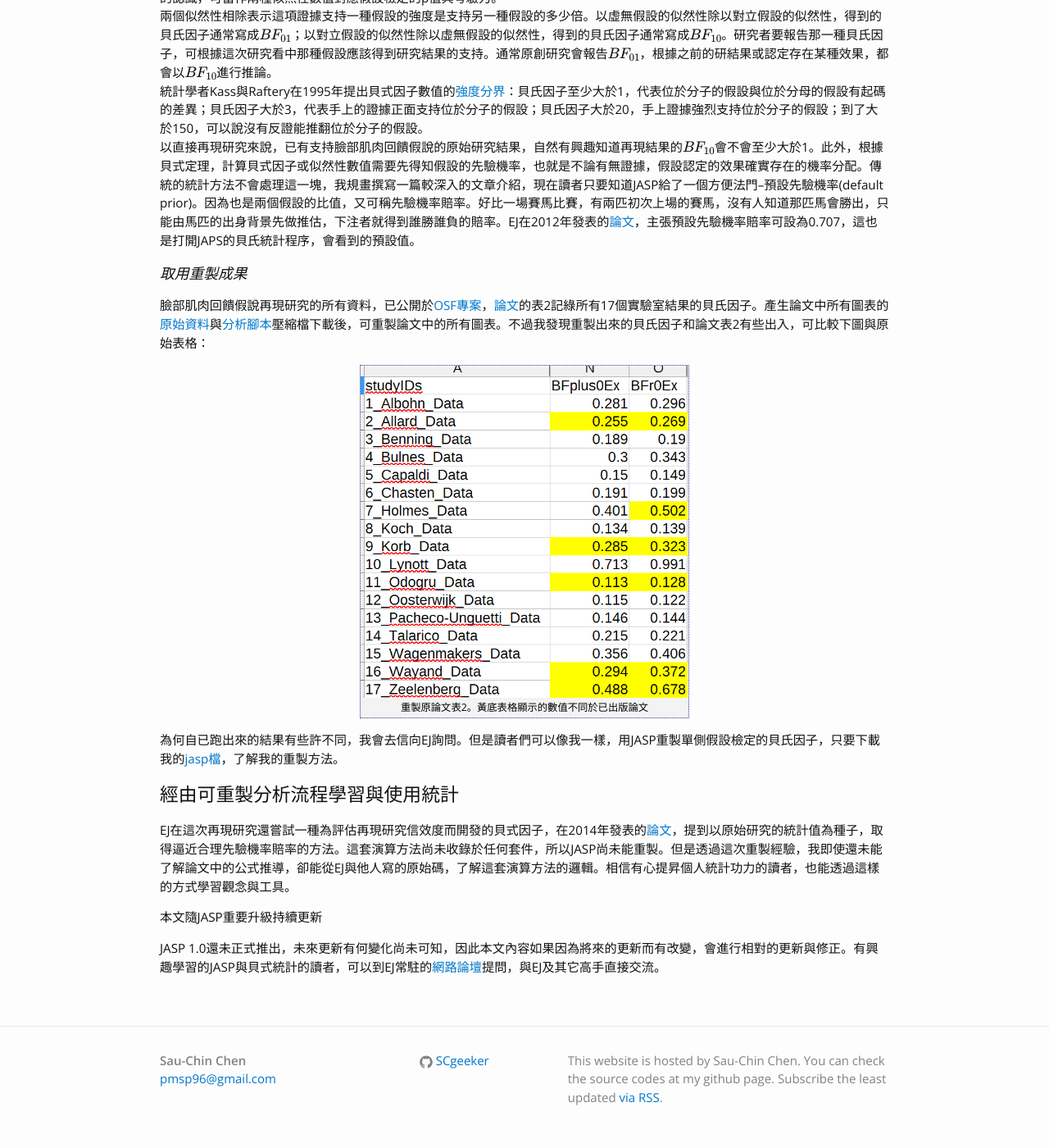
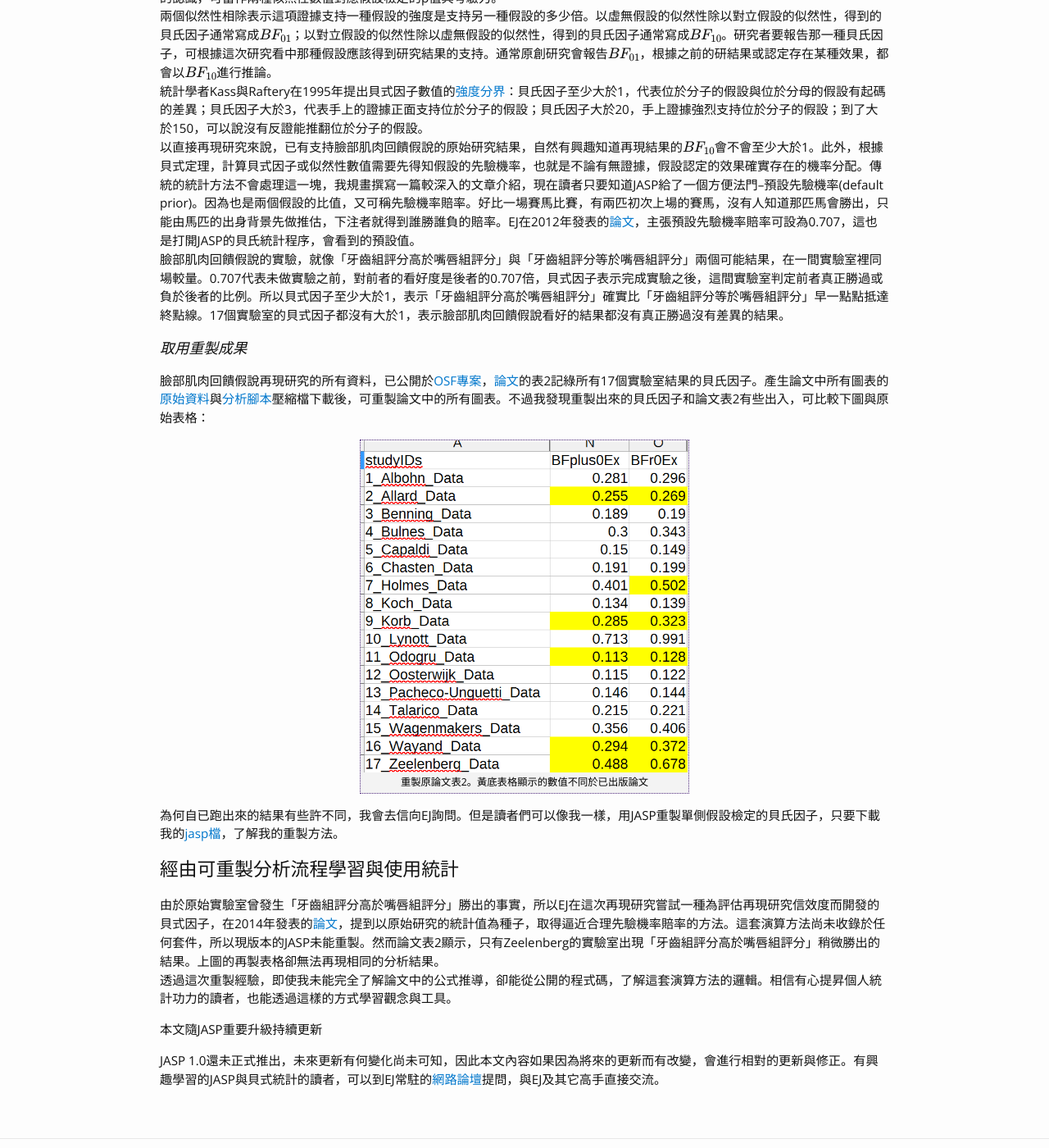
Before and after one commit to SCgeeker/SCgeeker.github.io, a Jekyll site: the page built from Text/text_2016007.md, in a window 1280 px wide and 1400 px high, scrolled down 880 px. Shown: the whole window at 82% size. Built offline with Jekyll 4.4.1, drawn with Linux system fonts in a browser that asks for light colours; formulas are drawn with MathJax 3; comment, search, counter and statistics services are not loaded.

Commit message:
Fix the typo and understanding in 2016007.

```diff
--- a/Text/text_2016007.md
+++ b/Text/text_2016007.md
@@ -21,7 +21,8 @@ JASP的下載與安裝與一般開源軟體完全相同，有windows，Mac與Lin
 貝式因子是一筆資料在兩個機率分配之內的似然性比值(likelihood ratio)。這兩個機率分配就是進行假設檢定時，分別代表虛無假設($$H_0$$)與對立假設($$H_1$$)的機率分配，似然性指一筆資料在某個假設為真的情況，支持這項假設的証據強度。如果對於似然性尚未有足夠的認識，可當作兩種似然性數值對應假設檢定的p值與考驗力。
 兩個似然性相除表示這項證據支持一種假設的強度是支持另一種假設的多少倍。以虛無假設的似然性除以對立假設的似然性，得到的貝氏因子通常寫成$$BF_{01}$$；以對立假設的似然性除以虛無假設的似然性，得到的貝氏因子通常寫成$$BF_{10}$$。研究者要報告那一種貝氏因子，可根據這次研究看中那種假設應該得到研究結果的支持。通常原創研究會報告$$BF_{01}$$，根據之前的研結果或認定存在某種效果，都會以$$BF_{10}$$進行推論。
 統計學者Kass與Raftery在1995年提出貝式因子數值的[強度分界][10]：貝氏因子至少大於1，代表位於分子的假設與位於分母的假設有起碼的差異；貝氏因子大於3，代表手上的證據正面支持位於分子的假設；貝氏因子大於20，手上證據強烈支持位於分子的假設；到了大於150，可以說沒有反證能推翻位於分子的假設。
-以直接再現研究來說，已有支持臉部肌肉回饋假說的原始研究結果，自然有興趣知道再現結果的$$BF_{10}$$會不會至少大於1。此外，根據貝式定理，計算貝式因子或似然性數值需要先得知假設的先驗機率，也就是不論有無證據，假設認定的效果確實存在的機率分配。傳統的統計方法不會處理這一塊，我規畫撰寫一篇較深入的文章介紹，現在讀者只要知道JASP給了一個方便法門–預設先驗機率(default prior)。因為也是兩個假設的比值，又可稱先驗機率賠率。好比一場賽馬比賽，有兩匹初次上場的賽馬，沒有人知道那匹馬會勝出，只能由馬匹的出身背景先做推估，下注者就得到誰勝誰負的賠率。EJ在2012年發表的[論文][11]，主張預設先驗機率賠率可設為0.707，這也是打開JAPS的貝氏統計程序，會看到的預設值。
+以直接再現研究來說，已有支持臉部肌肉回饋假說的原始研究結果，自然有興趣知道再現結果的$$BF_{10}$$會不會至少大於1。此外，根據貝式定理，計算貝式因子或似然性數值需要先得知假設的先驗機率，也就是不論有無證據，假設認定的效果確實存在的機率分配。傳統的統計方法不會處理這一塊，我規畫撰寫一篇較深入的文章介紹，現在讀者只要知道JASP給了一個方便法門–預設先驗機率(default prior)。因為也是兩個假設的比值，又可稱先驗機率賠率。好比一場賽馬比賽，有兩匹初次上場的賽馬，沒有人知道那匹馬會勝出，只能由馬匹的出身背景先做推估，下注者就得到誰勝誰負的賠率。EJ在2012年發表的[論文][11]，主張預設先驗機率賠率可設為0.707，這也是打開JASP的貝氏統計程序，會看到的預設值。
+臉部肌肉回饋假說的實驗，就像「牙齒組評分高於嘴唇組評分」與「牙齒組評分等於嘴唇組評分」兩個可能結果，在一間實驗室裡同場較量。0.707代表未做實驗之前，對前者的看好度是後者的0.707倍，貝式因子表示完成實驗之後，這間實驗室判定前者真正勝過或負於後者的比例。所以貝式因子至少大於1，表示「牙齒組評分高於嘴唇組評分」確實比「牙齒組評分等於嘴唇組評分」早一點點抵達終點線。17個實驗室的貝式因子都沒有大於1，表示臉部肌肉回饋假說看好的結果都沒有真正勝過沒有差異的結果。
 
 ### 取用重製成果
 臉部肌肉回饋假說再現研究的所有資料，已公開於[OSF專案][12]，[論文][13]的表2記綠所有17個實驗室結果的貝氏因子。產生論文中所有圖表的[原始資料][14]與[分析腳本][15]壓縮檔下載後，可重製論文中的所有圖表。不過我發現重製出來的貝氏因子和論文表2有些出入，可比較下圖與原始表格：
@@ -30,7 +31,8 @@ JASP的下載與安裝與一般開源軟體完全相同，有windows，Mac與Lin
 為何自已跑出來的結果有些許不同，我會去信向EJ詢問。但是讀者們可以像我一樣，用JASP重製單側假設檢定的貝氏因子，只要下載我的[jasp檔][16]，了解我的重製方法。
 
 ## 經由可重製分析流程學習與使用統計
-EJ在這次再現研究還嘗試一種為評估再現研究信效度而開發的貝式因子，在2014年發表的[論文][17]，提到以原始研究的統計值為種子，取得逼近合理先驗機率賠率的方法。這套演算方法尚未收錄於任何套件，所以JASP尚未能重製。但是透過這次重製經驗，我即使還未能了解論文中的公式推導，卻能從EJ與他人寫的原始碼，了解這套演算方法的邏輯。相信有心提昇個人統計功力的讀者，也能透過這樣的方式學習觀念與工具。
+由於原始實驗室曾發生「牙齒組評分高於嘴唇組評分」勝出的事實，所以EJ在這次再現研究嘗試一種為評估再現研究信效度而開發的貝式因子，在2014年發表的[論文][17]，提到以原始研究的統計值為種子，取得逼近合理先驗機率賠率的方法。這套演算方法尚未收錄於任何套件，所以現版本的JASP未能重製。然而論文表2顯示，只有Zeelenberg的實驗室出現「牙齒組評分高於嘴唇組評分」稍微勝出的結果。上圖的再製表格卻無法再現相同的分析結果。
+透過這次重製經驗，即使我未能完全了解論文中的公式推導，卻能從公開的程式碼，了解這套演算方法的邏輯。相信有心提昇個人統計功力的讀者，也能透過這樣的方式學習觀念與工具。
 
 #### 本文隨JASP重要升級持續更新
 JASP 1.0還未正式推出，未來更新有何變化尚未可知，因此本文內容如果因為將來的更新而有改變，會進行相對的更新與修正。有興趣學習的JASP與貝式統計的讀者，可以到EJ常駐的[網路論壇][18]提問，與EJ及其它高手直接交流。
```
